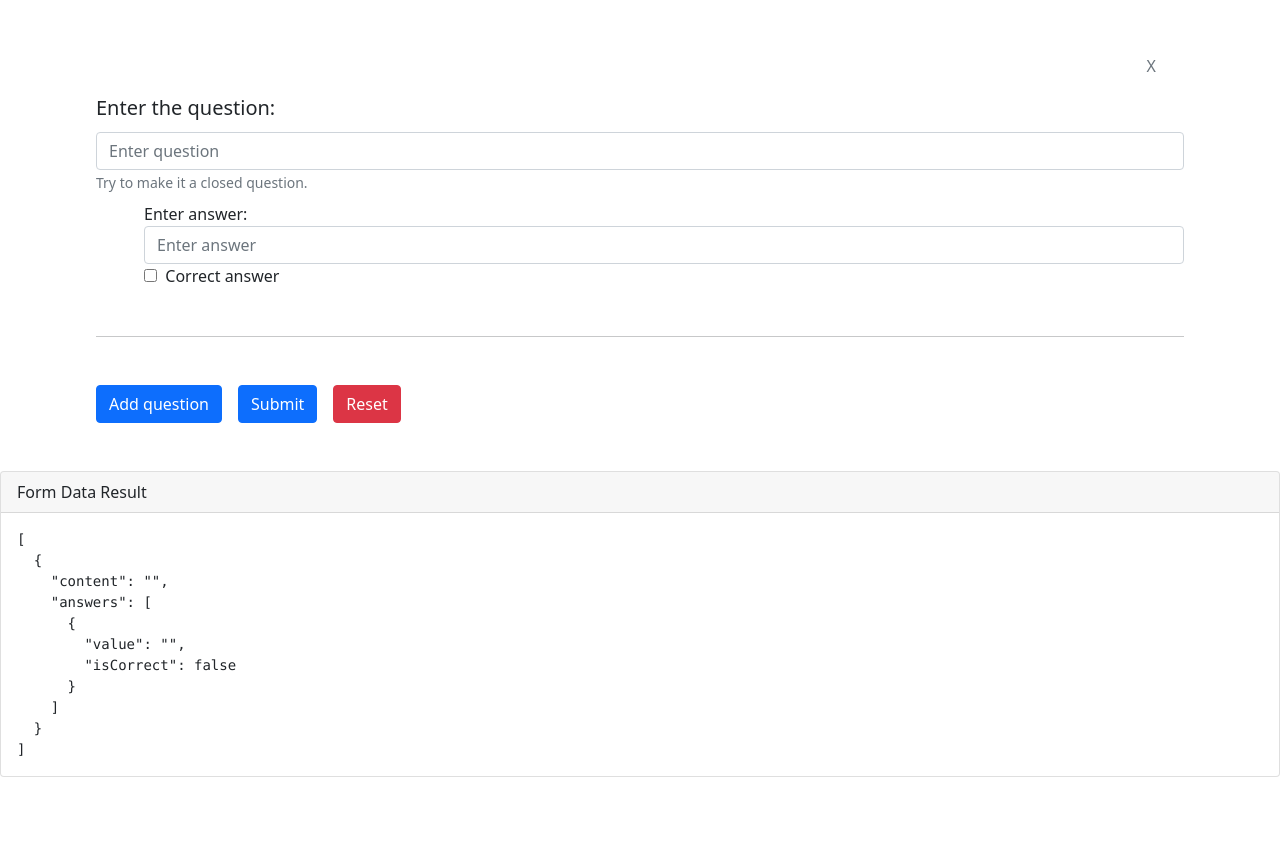
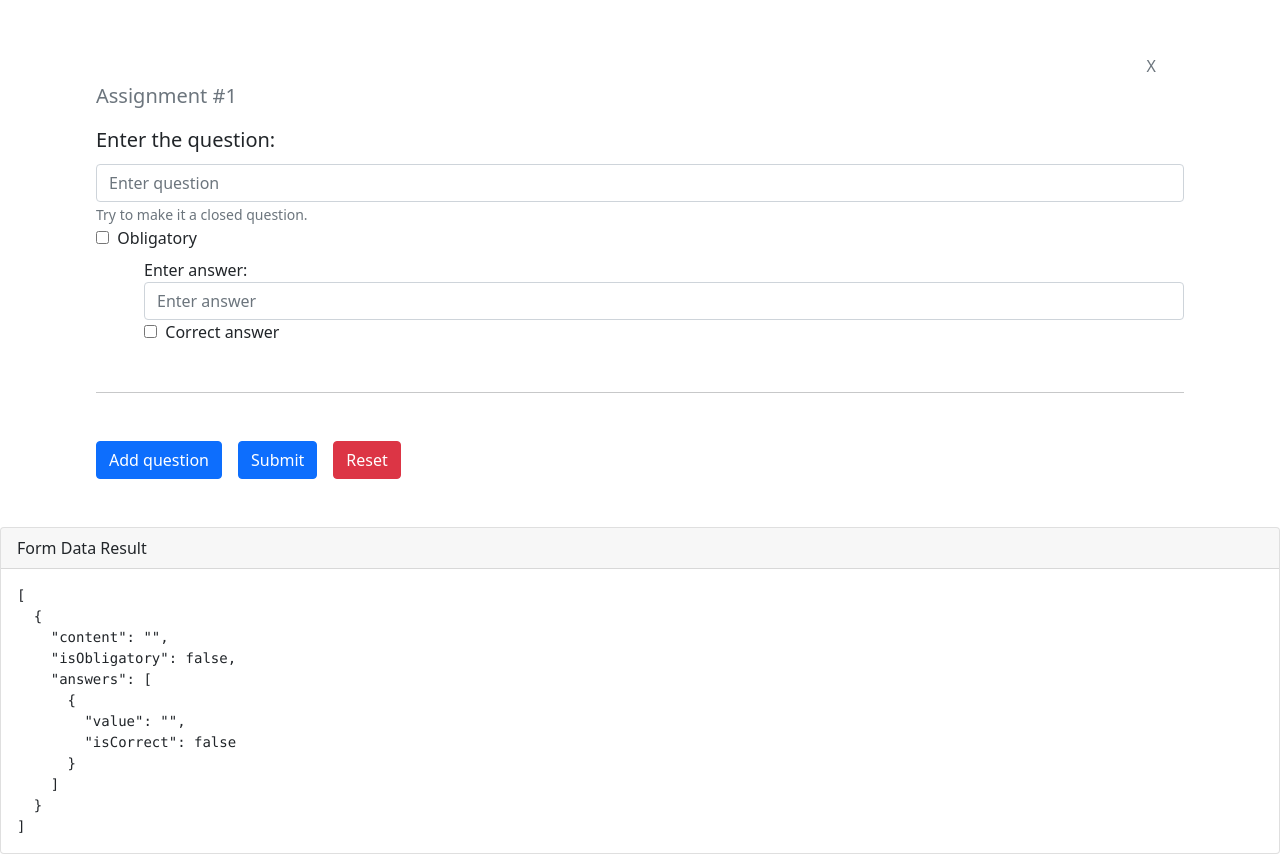
Before and after one commit to swrczk/Endless-Form, a Vue app: page / in a window 1280 px wide. Before the commit the page ends 800 px from the top, so only its background shows below. Built offline with nearby package versions, Linux system fonts and the light colour scheme.

Commit message:
obligatory question checkbox

```diff
--- a/src/components/QuestionsForm.vue
+++ b/src/components/QuestionsForm.vue
@@ -22,6 +22,7 @@
                         X
                     </b-button>
                 </div>
+                <h5 class="text-secondary">Assignment #{{ questionIndex +1 }}</h5>
 
                 <b-form-group
                     label="Enter the question:"
@@ -42,6 +43,23 @@
                         required
                     ></b-form-input>
                 </b-form-group>
+
+                    <b-form-group
+                        :label-for="'ch[' + questionIndex + ']'"
+                        :invalid-feedback="invalidObligatoryQuestionFeedback"
+                        :state="
+                            validateOnSubmit && hasObligatoryQuestion()
+                        "
+                    >
+                        <b-form-checkbox
+                            v-model="item.isObligatory"
+                            :name="'ch[' + questionIndex + ']'"
+                            value.boolean="true"
+                            unchecked-value.boolean="false"
+                        >
+                            &nbsp; Obligatory
+                        </b-form-checkbox>
+                    </b-form-group>
 
                 <div
                     v-for="(answer, index) in item.answers"
@@ -109,6 +127,7 @@ export default {
             form: [
                 {
                     content: "",
+                    isObligatory: false,
                     answers: [{ value: "", isCorrect: false }]
                 }
             ],
@@ -117,7 +136,8 @@ export default {
             invalidQuestionFeedback:
                 "Question is not correct: enter content of question",
             invalidAnswersFeedback: "Not enough answers",
-            invalidCorrectAnswerFeedback: "At least one answer must be correct"
+            invalidCorrectAnswerFeedback: "At least one answer must be correct",
+            invalidObligatoryQuestionFeedback: "At least one question must be obligatory"
         }
     },
     methods: {
@@ -134,6 +154,7 @@ export default {
             this.form = [
                 {
                     content: "",
+                    isObligatory: false,
                     answers: [{ value: "", isCorrect: false }]
                 }
             ]
@@ -153,6 +174,7 @@ export default {
         addQuestion() {
             this.form.push({
                 content: "",
+                    isObligatory: false,
                 answers: [{ value: "", isCorrect: false }]
             })
         },
@@ -174,8 +196,17 @@ export default {
         },
         hasEnoughAnswers(questionIndex) {
             return this.form[questionIndex].answers.length >= 3
+        },
+        hasObligatoryQuestion(){
+            return this.form.reduce((acc, item) => {
+                if (item.isObligatory) {
+                    acc = true
+                }
+                return acc
+            }, false)
         }
-    }
+    },
+
 }
 </script>
 <style scoped>
```
